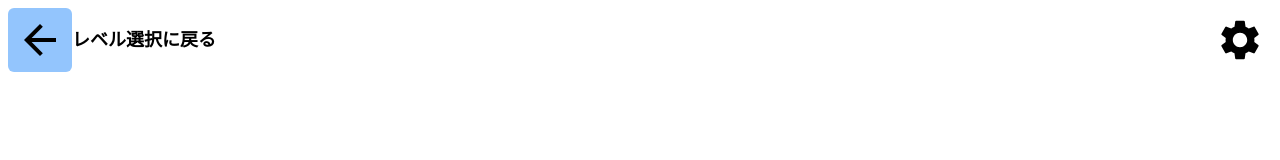
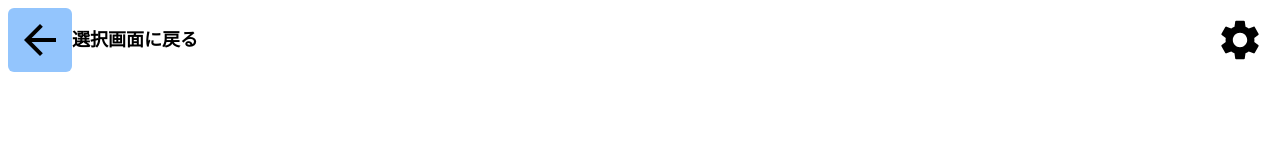
Before and after one commit to hamao0820/typeng, a Next.js app: page /practice/1 in a window 1280 px wide. Shown: the top 160 px of the page. Built offline with nearby package versions, Linux system fonts and the light colour scheme.

Commit message:
headerをコンポーネント化

```diff
--- /dev/null
+++ b/components/Header.tsx
@@ -0,0 +1,39 @@
+import Link from 'next/link';
+import React from 'react';
+import ArrowBackIcon from '@mui/icons-material/ArrowBack';
+import SettingButton from './SettingButton';
+
+type Props = {
+    text: string;
+    href: string;
+};
+
+const Header: React.FC<Props> = ({ text, href }) => {
+    return (
+        <div className="w-full flex justify-between">
+            <div className="w-fit">
+                <Link href={href}>
+                    <div className="flex items-center m-2">
+                        <div className="p-2 bg-blue-300 w-fit rounded-md">
+                            <ArrowBackIcon style={{ width: '3rem', height: '3rem' }} />
+                        </div>
+                        <span className="text-lg font-bold">{text}</span>
+                    </div>
+                </Link>
+            </div>
+            <div
+                className="flex justify-center items-center m-2 p-2 relative"
+                onClick={(e) => {
+                    e.stopPropagation();
+                }}
+                onKeyDown={(e) => {
+                    e.stopPropagation();
+                }}
+            >
+                <SettingButton />
+            </div>
+        </div>
+    );
+};
+
+export default Header;
--- a/pages/practice/[id].tsx
+++ b/pages/practice/[id].tsx
@@ -6,6 +6,7 @@ import ArrowBackIcon from '@mui/icons-material/ArrowBack';
 import { pronounceVolumeContext } from '../../Contexts/PronounceProvider';
 import { soundEffectVolumeContext } from '../../Contexts/SoundEffectProvider';
 import SettingButton from '../../components/SettingButton';
+import Header from '../../components/Header';
 
 type Word = {
     id: number;
@@ -124,29 +125,7 @@ const Word: NextPage = () => {
 
     return (
         <div className="h-screen w-screen overflow-hidden" ref={ref}>
-            <div className="w-full flex justify-between">
-                <div className="w-fit">
-                    <Link href={'/'}>
-                        <div className="flex items-center m-2">
-                            <div className="p-2 bg-blue-300 w-fit rounded-md">
-                                <ArrowBackIcon style={{ width: '3rem', height: '3rem' }} />
-                            </div>
-                            <span className="text-lg font-bold">レベル選択に戻る</span>
-                        </div>
-                    </Link>
-                </div>
-                <div
-                    className="flex justify-center items-center m-2 p-2 relative"
-                    onClick={(e) => {
-                        e.stopPropagation();
-                    }}
-                    onKeyDown={(e) => {
-                        e.stopPropagation();
-                    }}
-                >
-                    <SettingButton />
-                </div>
-            </div>
+            <Header text="選択画面に戻る" href="/practice" />
             <div className="h-4/5 relative">
                 <div className="flex h-fit w-1/4 justify-start absolute top-1/3 left-1/4">
                     <div
```
